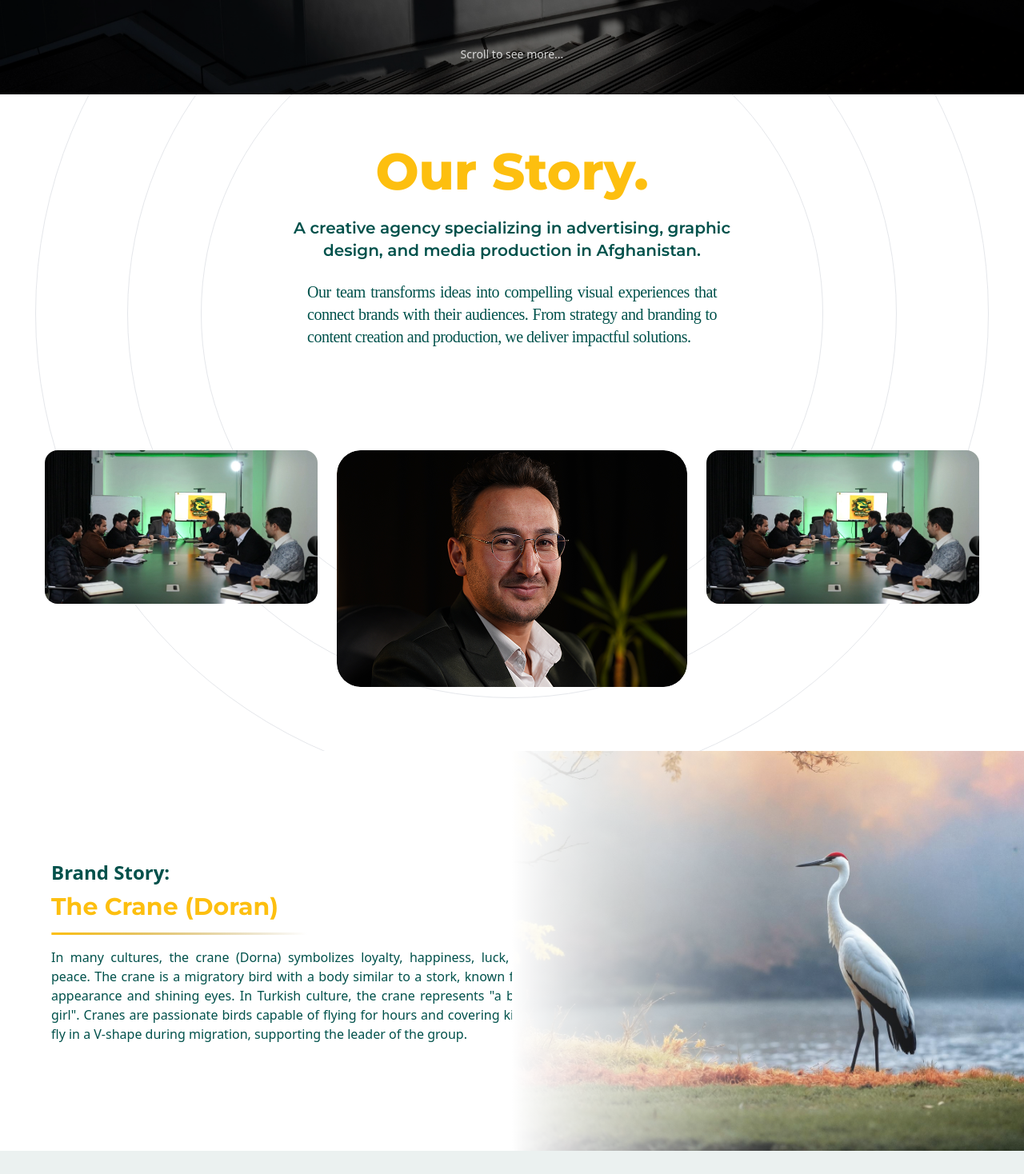
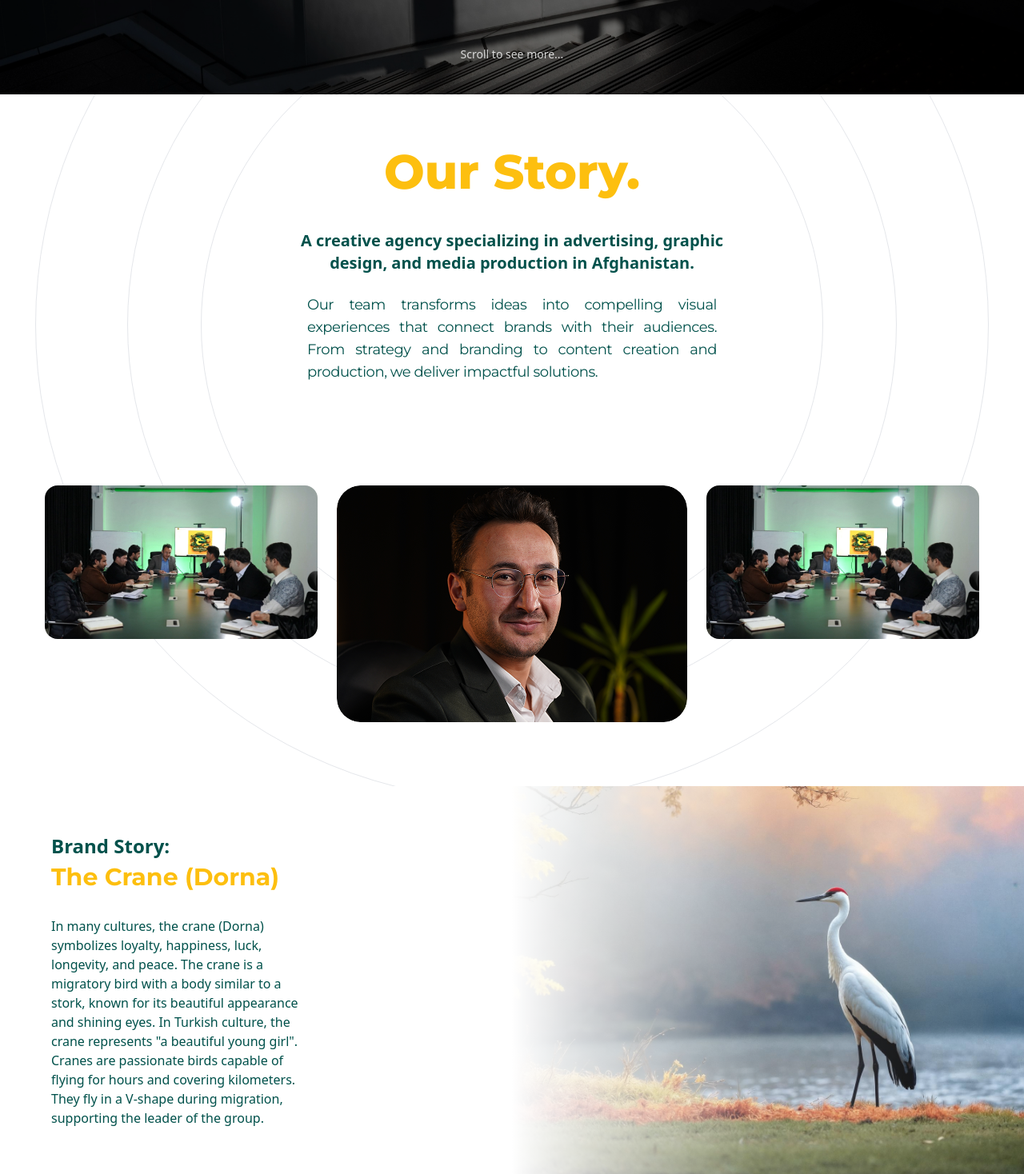
Before and after one commit to BTB-Team/Dorna-React, a React (Vite) app: page /about in a window 1280 px wide. Shown: the part 682-2150 px from the top of the page at 80% size. Built offline with nearby package versions, Linux system fonts and the light colour scheme.

Commit message:
codes updated

```diff
--- a/src/components/pages/about/AboutHero.jsx
+++ b/src/components/pages/about/AboutHero.jsx
@@ -1,5 +1,5 @@
-const HeroImage = "/images/about-images/hero-image.webp";
-const UnderlineSvg = "/images/about-images/rectangle-73.svg";
+import HeroImage from  "/images/about-images/hero-image.webp"
+import UnderlineSvg from "/images/about-images/rectangle-73.svg"
 
 export default function AboutHero() {
   return (
--- a/src/components/pages/about/BrandStory.jsx
+++ b/src/components/pages/about/BrandStory.jsx
@@ -1,69 +1,53 @@
-import GoldenHeading from '../../typography/GoldenHeading';
-import BrandStoryImage from '/images/about-images/dorna-crane.webp';
-import rectangle77 from '/images/about-images/Rectangle-77.svg'
-
+import GoldenHeading from "../../typography/GoldenHeading";
+import BrandStoryImage from "/images/about-images/dorna-crane.webp";
+import rectangle77 from "/images/about-images/Rectangle-77.svg";
 
 export default function BrandStory() {
   return (
     <>
-      <section className="relative w-full  ">
-
-
-        <div className="relative inline-block">
-        <div className="grid grid-cols-1 md:grid-cols-2 min-h-[400px] md:min-h-[500px]  ">
-          {/* Left Side - White Box with Text and Gradient Overlay */}
-          <div className="relative bg-white flex items-center">
-
-            {/* Text Content */}
-            <div className="relative max-w-md px-10 md:px-16">
-              <p className="text-[#00514B] font-bold text-[24px] mb-2">
+      <section className="relative w-full">
+        <div className="grid grid-cols-1 md:grid-cols-2 md:min-h-[500px]">
+          {/* Left Side - Text */}
+          <div className="relative bg-white flex items-center py-10 md:py-0">
+            <div className="w-full px-6 sm:px-10 md:max-w-md md:px-16">
+              <p className="text-[#00514B] font-bold text-[18px] md:text-[24px] mb-1">
                 Brand Story:
               </p>
-              <GoldenHeading text="the crane (Doran)" align="left" />
-              <img
-                src={rectangle77}
-                alt=""
-                className="mb-4"
-              />
-              <p className="text-[#00514B] leading-relaxed text-[20px] md:text-base w-[360px] md:w-[690px] text-justify">
-                In many cultures, the crane (Dorna) symbolizes loyalty, happiness, luck,
-                longevity, and peace. The crane is a migratory bird with a body similar to
-                a stork, known for its beautiful appearance and shining eyes.
-                In Turkish culture, the crane represents &quot;a beautiful young girl&quot;.
-                Cranes are passionate birds capable of flying for hours and covering
-                kilometers. They fly in a V-shape during migration, supporting the leader
-                of the group.
+              <GoldenHeading text="the crane (Dorna)" align="left" />
+              <img src={rectangle77} alt="" className="mb-4 w-16" />
+              <p className="text-[#00514B] leading-relaxed mb-4 text-sm md:text-base w-full text-left">
+                In many cultures, the crane (Dorna) symbolizes loyalty,
+                happiness, luck, longevity, and peace. The crane is a migratory
+                bird with a body similar to a stork, known for its beautiful
+                appearance and shining eyes. In Turkish culture, the crane
+                represents &quot;a beautiful young girl&quot;. Cranes are
+                passionate birds capable of flying for hours and covering
+                kilometers. They fly in a V-shape during migration, supporting
+                the leader of the group.
               </p>
             </div>
           </div>
 
           {/* Right Side - Image */}
-
-          <div className="relative w-full h-full overflow-hidden">
-  {/* Base image */}
-  <img
-    src={BrandStoryImage}
-    alt="Food menu banner"
-    className="w-full h-full object-cover"
-  />
-
-  {/* White-to-transparent gradient overlay */}
-  <div className="absolute inset-0 bg-gradient-to-r from-white via-white/20 to-transparent" />
-</div>
+          <div className="relative w-full h-64 sm:h-80 md:h-auto overflow-hidden rounded-2xl md:rounded-none">
+            <img
+              src={BrandStoryImage}
+              alt="Crane Symbolism"
+              className="absolute inset-0 w-full h-full object-cover"
+            />
+            <div className="absolute inset-0 md:bg-gradient-to-r from-white via-white/20 to-transparent" />
+          </div>
         </div>
-        </div>
-
-
       </section>
 
       <section className="bg-yellow-100 py-8 px-6 mt-12 md:px-16">
-        <p className="max-w-4xl mx-auto text-[#00514B] leading-relaxed text-[20px] text-center md:text-left">
-          Just as cranes remain loyal to each other and fly together for
-          long distances, we too will accompany you, focusing on steady
-          and continuous progress toward your goals. Like dorna (cranes)
-          that seek luck and happiness with flexibility and courage, we
-          too, by creating opportunities for you, strive for blessings
-          and prosperity in your business.
+        <p className="max-w-4xl mx-auto text-[#00514B] leading-relaxed text-base md:text-[20px] text-center md:text-left">
+          Just as cranes remain loyal to each other and fly together for long
+          distances, we too will accompany you, focusing on steady and
+          continuous progress toward your goals. Like dorna (cranes) that seek
+          luck and happiness with flexibility and courage, we too, by creating
+          opportunities for you, strive for blessings and prosperity in your
+          business.
         </p>
       </section>
     </>
--- a/src/components/pages/about/OurStory.jsx
+++ b/src/components/pages/about/OurStory.jsx
@@ -1,10 +1,10 @@
-import GoldenDisplay from '../../typography/GoldenDisplay';
-import CeoImage from '/images/about-images/ceo.png';
-import TeamImage from '/images/about-images/team-image.webp';
+import GoldenDisplay from "../../typography/GoldenDisplay";
+import CeoImage from "/images/about-images/ceo.png";
+import TeamImage from "/images/about-images/team-image.webp";
 
 export default function OurStory() {
   return (
-    <section className="relative bg-white py-20 px-6 md:px-16 text-center overflow-hidden">
+    <section className="relative bg-white py-12 md:py-20 px-6 md:px-16 text-center overflow-hidden">
       {/* concentric circle background */}
        <div className="pointer-events-none absolute left-1/2 top-1/4 md:top-1/3 -translate-x-1/2 -translate-y-1/2">
         <div className="w-[420px] h-[420px] md:w-[1192px] md:h-[1192px] rounded-full border border-gray-200 flex items-center justify-center">
@@ -14,19 +14,18 @@ export default function OurStory() {
         </div>
       </div>
 
-      {/* content sits above the circles */}
-      <div className="relative z-10 flex flex-col">
-        <div className="order-1">
-          <GoldenDisplay text="our story."/>
+      <div className="relative z-10 flex flex-col items-center">
+        <div className="order-1 text-3xl sm:text-4xl md:text-6xl [&_h1]:text-[length:inherit] [&_h2]:text-[length:inherit]">
+          <GoldenDisplay text="our story." />
         </div>
 
-        <p className="order-2 text-[#00514B] max-w-xl mx-auto leading-relaxed font-semibold md:text-xl font-[Montserrat-semiBold]">
+        <p className="order-2 text-[#00514B] max-w-xl mx-auto leading-relaxed font-semibold text-base sm:text-lg md:text-xl mt-4">
           A creative agency specializing in advertising, graphic design, and
           media production in Afghanistan.
         </p>
 
         {/* Images */}
-<div className="order-3 md:order-4 flex flex-col md:flex-row justify-center items-center md:items-start gap-6 mt-20 px-4">
+        <div className="order-3 md:order-4 flex flex-col md:flex-row justify-center items-center md:items-start gap-4 md:gap-6 mt-10 md:mt-20 px-4">
           <img
             src={TeamImage}
             alt="Team Left"
@@ -35,33 +34,23 @@ export default function OurStory() {
           <img
             src={CeoImage}
             alt="CEO Portrait"
-    className="order-1 md:order-2 w-full max-w-[438px] h-[296px] object-cover
-     rounded-[30px]"
+            className="order-1 md:order-2 w-full max-w-[438px] h-[296px] object-cover rounded-[30px]"
           />
           <img
             src={TeamImage}
             alt="Team Right"
             className="order-3 w-full max-w-[361px] h-[220px] md:h-48 object-cover rounded-2xl"
           />
-
         </div>
 
-        <div className="order-4 md:order-3 max-w-lg mx-auto mb-12 text-justify">
-          <p className="text-[#00514B] font-medium tracking-tight text-xl mt-6 font-[Montserrat]">
+        <div className="order-4 md:order-3 max-w-lg mx-auto mb-8 md:mb-12 text-justify">
+          <p className="text-[#00514B] font-medium tracking-tight text-base sm:text-lg md:text-3 mt-6 font-[Montserrat-body]">
             Our team transforms ideas into compelling visual experiences that
-            connect brands with their audiences. From strategy and branding
-            to content creation and production, we deliver impactful
-            solutions.
+            connect brands with their audiences. From strategy and branding to
+            content creation and production, we deliver impactful solutions.
           </p>
         </div>
-
-
-
-
       </div>
     </section>
-
-
   );
-
 }
```
Also changed, not shown: src/components/pages/about/About.jsx (+13 -14 lines). Lines whose indentation alone changed are shown as unchanged.
